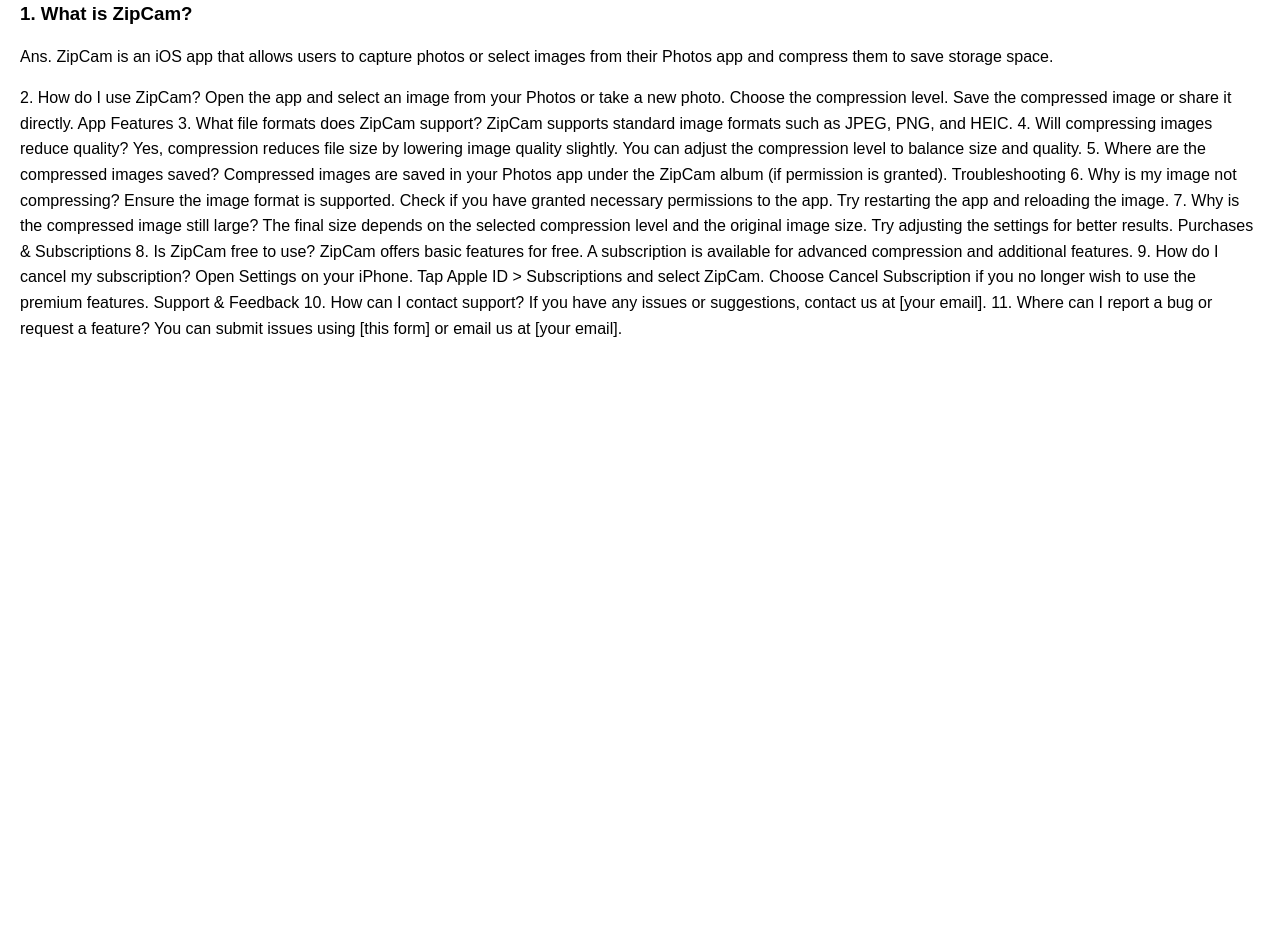
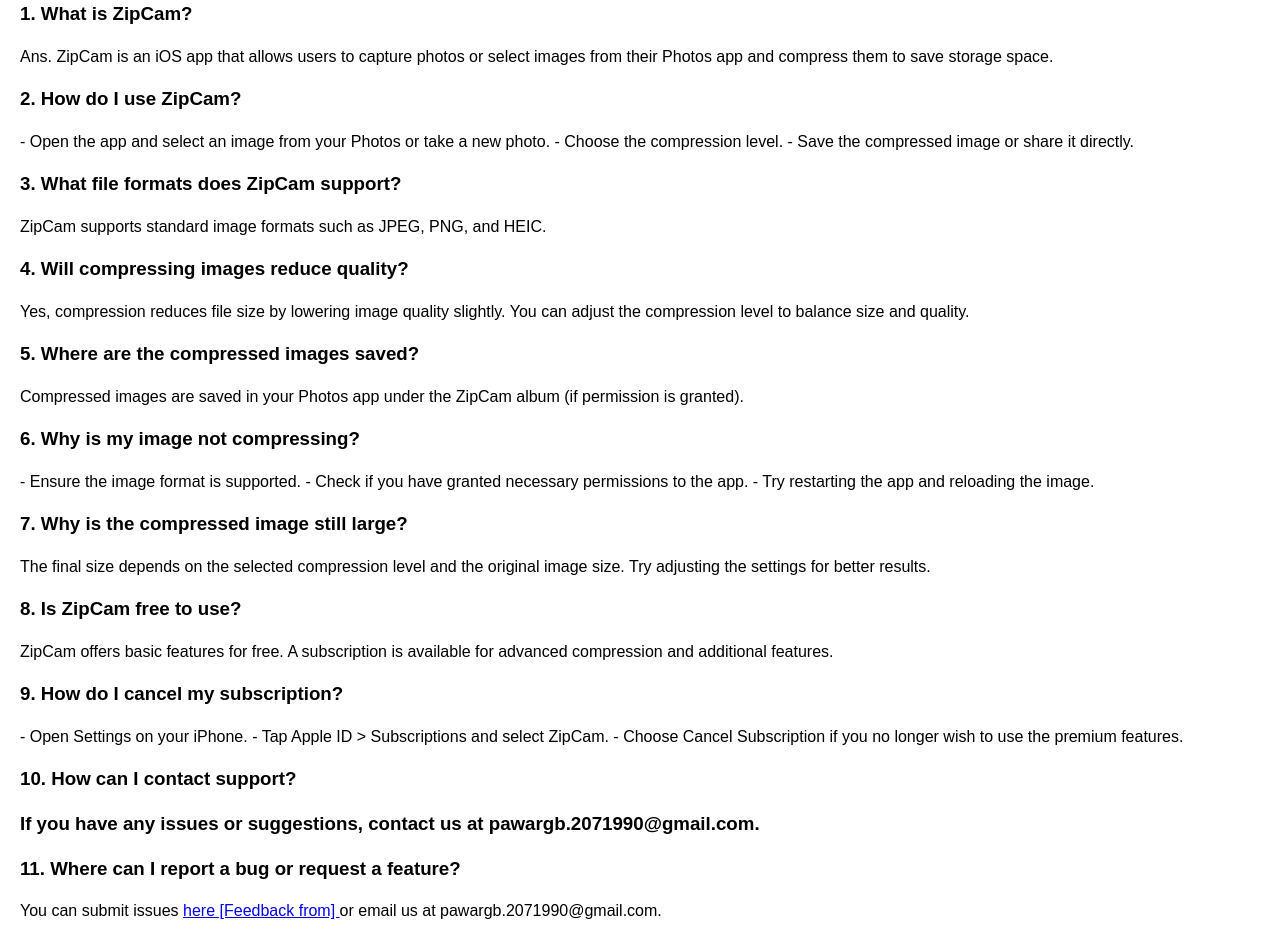
Before and after one commit to pawargb/ZipCam, a plain HTML site: page index.html in a window 1280 px wide. Shown: the part 839-1783 px from the top of the page. Before the commit the page ends 1200 px from the top, so only its background shows below. Drawn offline with Linux system fonts and the light colour scheme.

Commit message:
Update index.html
Updated FAQ formatting

```diff
--- a/index.html
+++ b/index.html
@@ -30,53 +30,52 @@
 <h3>1. What is ZipCam?</h3>
 
 <p>Ans. ZipCam is an iOS app that allows users to capture photos or select images from their Photos app and compress them to save storage space.</p>
+<h3>2. How do I use ZipCam?</h3>
+
 <p>
-2. How do I use ZipCam?
+- Open the app and select an image from your Photos or take a new photo.
+- Choose the compression level.
+- Save the compressed image or share it directly.</p>
 
-Open the app and select an image from your Photos or take a new photo.
-Choose the compression level.
-Save the compressed image or share it directly.
-App Features
-3. What file formats does ZipCam support?
+<h3>3. What file formats does ZipCam support?</h3>
 
-ZipCam supports standard image formats such as JPEG, PNG, and HEIC.
+<p>ZipCam supports standard image formats such as JPEG, PNG, and HEIC.</p>
 
-4. Will compressing images reduce quality?
+<h3>4. Will compressing images reduce quality?</h3>
 
-Yes, compression reduces file size by lowering image quality slightly. You can adjust the compression level to balance size and quality.
+<p>Yes, compression reduces file size by lowering image quality slightly. You can adjust the compression level to balance size and quality.</p>
 
-5. Where are the compressed images saved?
+<h3>5. Where are the compressed images saved?</h3>
 
-Compressed images are saved in your Photos app under the ZipCam album (if permission is granted).
+<p>Compressed images are saved in your Photos app under the ZipCam album (if permission is granted).</p>
 
-Troubleshooting
-6. Why is my image not compressing?
+<h3>6. Why is my image not compressing?</h3>
 
-Ensure the image format is supported.
-Check if you have granted necessary permissions to the app.
-Try restarting the app and reloading the image.
-7. Why is the compressed image still large?
+<p>- Ensure the image format is supported.
+- Check if you have granted necessary permissions to the app.
+- Try restarting the app and reloading the image.</p>
 
-The final size depends on the selected compression level and the original image size. Try adjusting the settings for better results.
+<h3>7. Why is the compressed image still large?</h3>
 
-Purchases & Subscriptions
-8. Is ZipCam free to use?
+<p>The final size depends on the selected compression level and the original image size. Try adjusting the settings for better results.</p>
 
-ZipCam offers basic features for free. A subscription is available for advanced compression and additional features.
+<h3>8. Is ZipCam free to use?</h3>
 
-9. How do I cancel my subscription?
+<p>ZipCam offers basic features for free. A subscription is available for advanced compression and additional features.</p>
 
-Open Settings on your iPhone.
-Tap Apple ID > Subscriptions and select ZipCam.
-Choose Cancel Subscription if you no longer wish to use the premium features.
-Support & Feedback
-10. How can I contact support?
+<h3>9. How do I cancel my subscription?</h3>
 
-If you have any issues or suggestions, contact us at [your email].
+<p>- Open Settings on your iPhone.
+- Tap Apple ID > Subscriptions and select ZipCam.
+- Choose Cancel Subscription if you no longer wish to use the premium features.</p>
 
-11. Where can I report a bug or request a feature?
+<h3>10. How can I contact support?<h3>
 
-You can submit issues using [this form] or email us at [your email].
-</p>
+<p>If you have any issues or suggestions, contact us at pawargb.2071990@gmail.com.</p>
+
+<h3>11. Where can I report a bug or request a feature?</h3>
+
+<p>You can submit issues <a href="https://docs.google.com/forms/d/e/1FAIpQLSe7JagXJgxqFcD9xloa-k86TLNaWa9oqfIEAvckMnrRJqpRsw/viewform?usp=dialog">here [Feedback from] </a> or email us at pawargb.2071990@gmail.com.</p>
+
 </body>
 </html>
```
